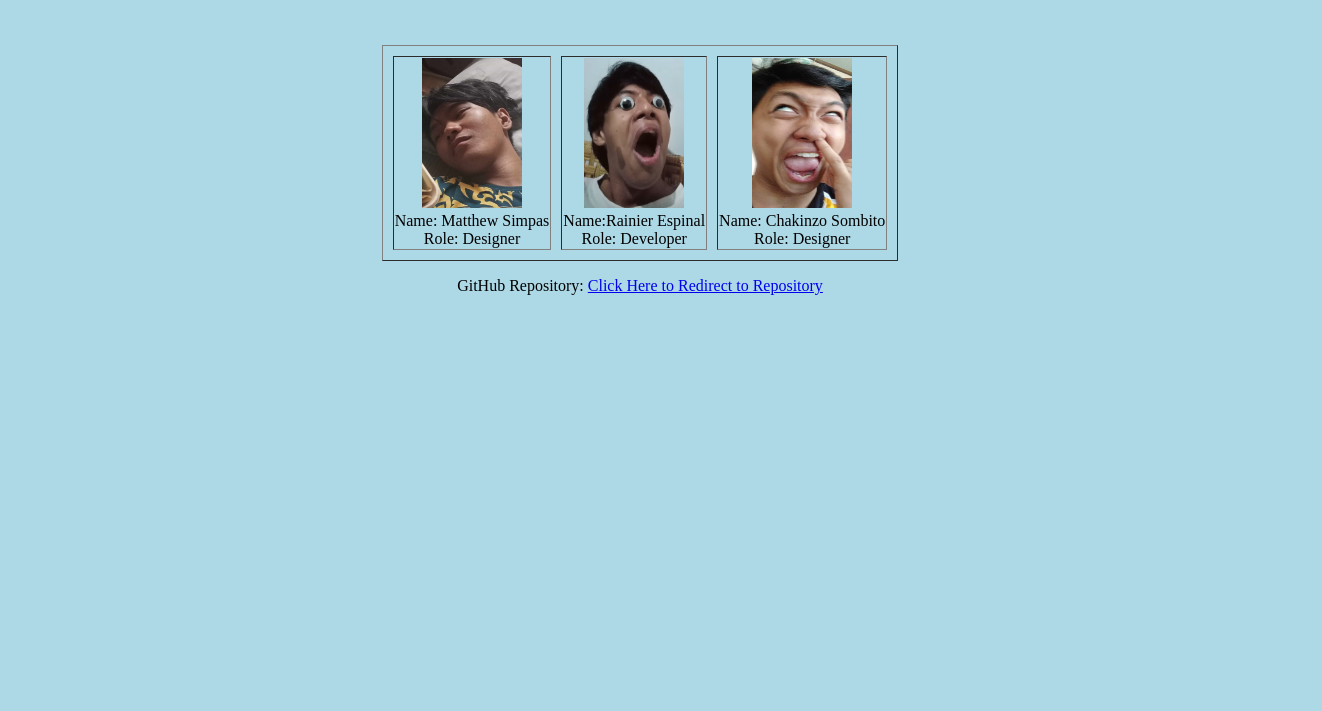
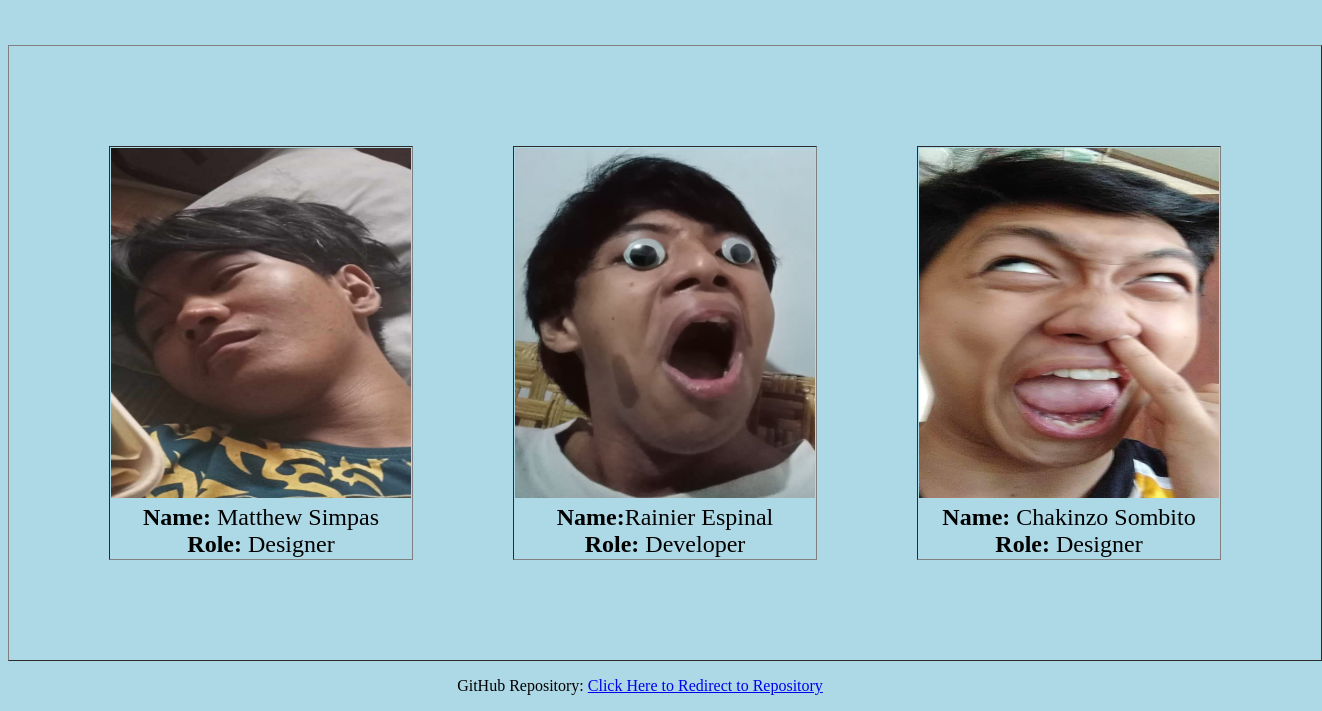
Before and after one commit to Reynir-Ardsi/cmsc126-RJ-sAngels-Lab4A-HTML, a plain HTML site: page about.html in a window 1280 px wide. Shown: the part 321-1032 px from the top of the page, 1322 px wide, since content can reach past the window. Before the commit the page ends 800 px from the top, so only its background shows below. Drawn offline with Linux system fonts and the light colour scheme.

Commit message:
Formatting adjustments

```diff
--- a/about.html
+++ b/about.html
@@ -14,25 +14,27 @@
 
     </nav></font>
     <font size="7"><p>Meet our team!</p></font>
-    <table align="center" border="1" cellspacing="10">
+
+    <font size="5"><table align="center" border="1" cellspacing="100">
         <tr>
             <td align="center">
-                <img src="Images/Hew.jfif" alt="Hew" width="100" height="150">
-                <br>Name: Matthew Simpas</br>
-                    Role: Designer
+                <img src="Images/Hew.jfif" alt="Hew" width="300" height="350">
+                <br><strong>Name:</strong> Matthew Simpas</br>
+                    <strong>Role:</strong> Designer
             </td>
             <td align="center">
-                <img src="Images/RJ.jfif" alt="Rain" width="100" height="150">
-                <br>Name:Rainier Espinal</br>
-                    Role: Developer
+                <img src="Images/RJ.jfif" alt="Rain" width="300" height="350">
+                <br><strong>Name:</strong>Rainier Espinal</br>
+                <strong>Role:</strong> Developer
             </td>
             <td align="center">
-                <img src="Images/Chak.jfif" alt="Chakie" width="100" height="150">
-                <br>Name: Chakinzo Sombito </br>
-                    Role: Designer
+                <img src="Images/Chak.jfif" alt="Chakie" width="300" height="350">
+                <br><strong>Name:</strong> Chakinzo Sombito </br>
+                <strong>Role:</strong> Designer
             </td>
         </tr>
     </table>
+    </font>
     <p>GitHub Repository: <a href="https://github.com/Reynir-Ardsi/cmsc126-RJ-sAngels-Lab4A-HTML/tree/main">Click Here to Redirect to Repository</a></p>
 </body>
 </html>
```
Also changed, not shown: gallery.html (+1 -2 lines).
